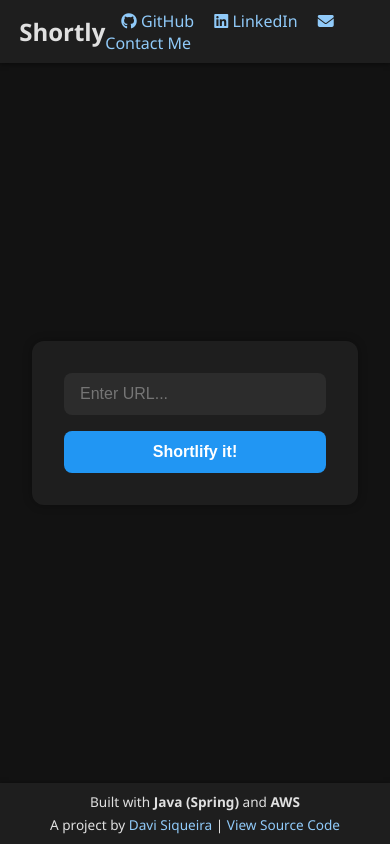
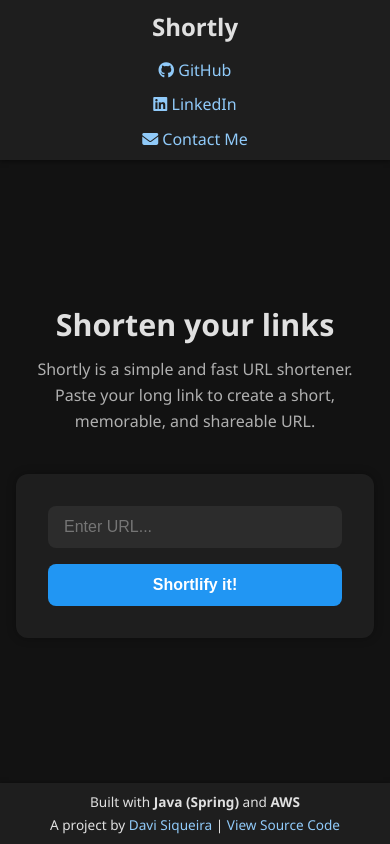
Before and after one commit to davisiqueira1/url-shortener, a plain HTML site: page frontend/index.html in a window 390 px wide. Drawn offline with Linux system fonts and the light colour scheme.

Commit message:
feat(frontend): enhance page UI and add responsiveness

```diff
--- a/frontend/index.html
+++ b/frontend/index.html
@@ -28,6 +28,10 @@
     </header>
 
     <main>
+        <div class="intro-text">
+            <h2>Shorten your links</h2>
+            <p>Shortly is a simple and fast URL shortener. Paste your long link to create a short, memorable, and shareable URL.</p>
+        </div>
         <div class="card">
             <input type="text" id="longUrl" placeholder="Enter URL..." />
             <button onclick="shorten()">Shortlify it!</button>
--- a/frontend/style.css
+++ b/frontend/style.css
@@ -40,9 +40,11 @@ header a:hover {
 main {
     flex: 1;
     display: flex;
+    flex-direction: column;
     justify-content: center;
     align-items: center;
     padding: 2rem;
+    gap: 2.5rem;
 }
 
 .card {
@@ -105,3 +107,49 @@ footer {
 #result a:hover, .links a:hover {
     color: #fff;
 }
+
+.intro-text {
+    text-align: center;
+    max-width: 650px;
+}
+
+.intro-text h2 {
+    font-size: 2.2rem;
+    margin-bottom: 0.75rem;
+}
+
+.intro-text p {
+    font-size: 1.1rem;
+    color: #b0b0b0;
+    line-height: 1.6;
+}
+
+@media (max-width: 650px) {
+    header {
+        flex-direction: column;
+        gap: 1rem;
+    }
+
+    header a {
+        margin-left: 0;
+    }
+
+    header .links {
+        display: flex;
+        flex-direction: column;
+        align-items: center;
+        gap: 0.8rem;
+    }
+
+    main {
+        padding: 2rem 1rem;
+    }
+
+    .intro-text h2 {
+        font-size: 1.9rem;
+    }
+
+    .intro-text p {
+        font-size: 1rem;
+    }
+}
```
